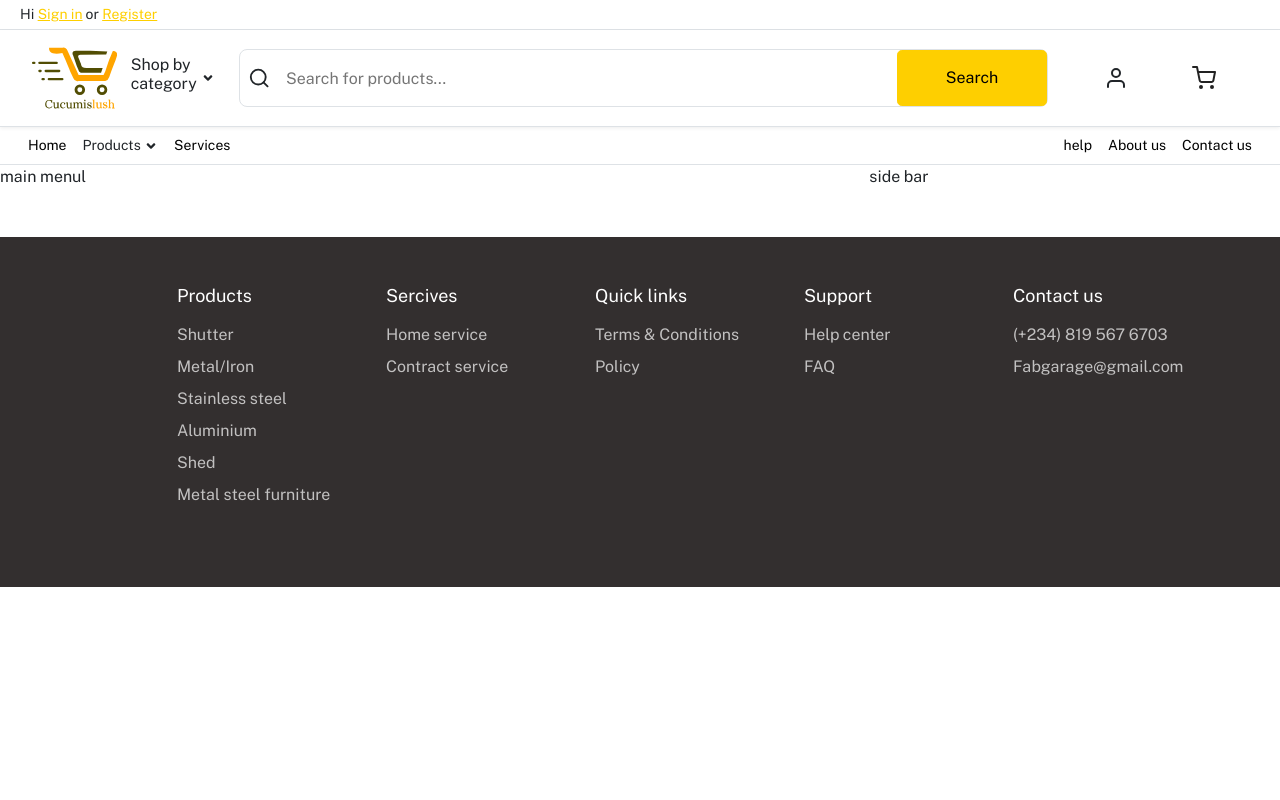
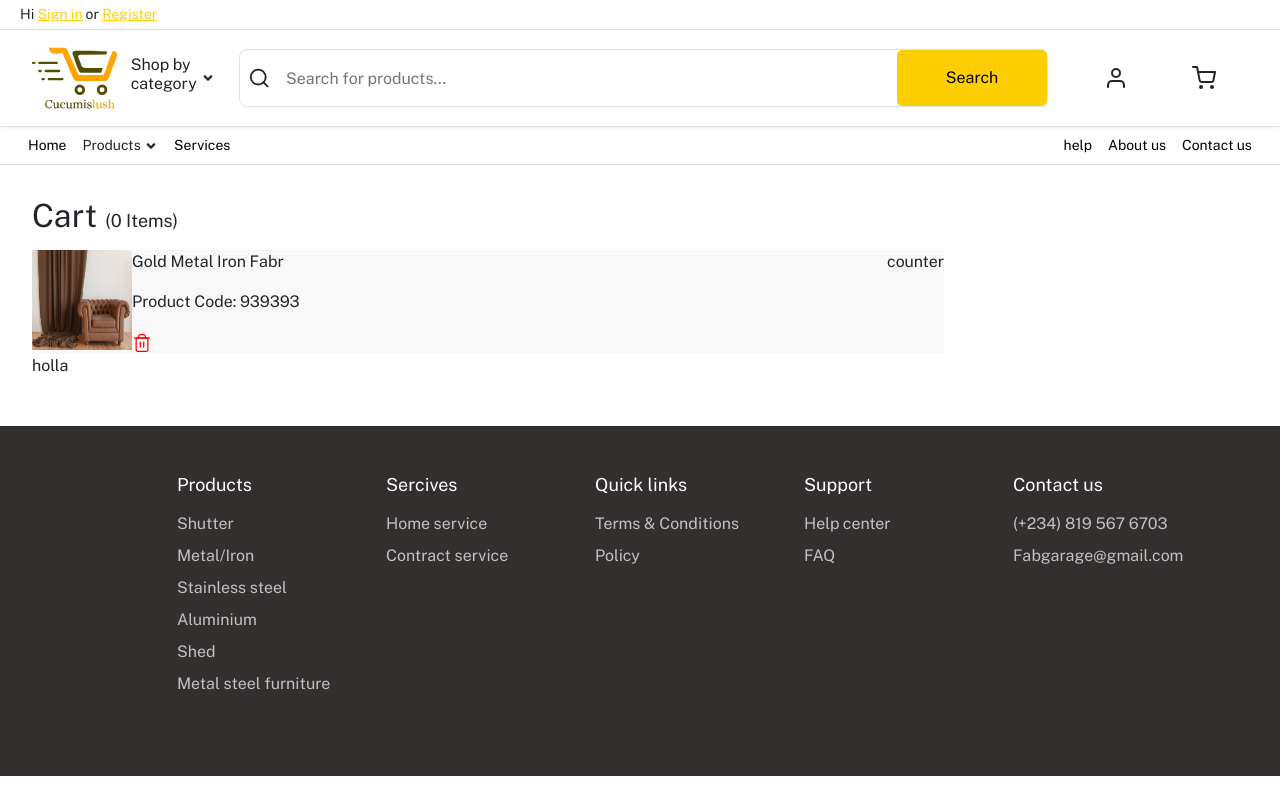
Before and after one commit to AY001A/FAB-SHOP, a React (Create React App) app: page /cart in a window 1280 px wide. Built offline with nearby package versions, Linux system fonts and the light colour scheme.

Commit message:
fix build error

```diff
--- a/src/pages/cart/CartPage.js
+++ b/src/pages/cart/CartPage.js
@@ -7,24 +7,24 @@ const CartPage = () => {
   const { cartQuantity } = useSelector((state) => state.cart);
 
   return (
-    // <div className="cart-page-wrapper">
-    //   <div className="cart-container-wrapper">
-    //     <div className="cart-card-wrapper">
-    //       <div className="cart-header">
-    //         <h2>Cart </h2> <p>({cartQuantity} Items)</p>
-    //       </div>
-    //       <CartCard />
-    //     </div>
-    //     <div className="cart-price-card">holla</div>
+    <div className="cart-page-wrapper">
+      <div className="cart-container-wrapper">
+        <div className="cart-card-wrapper">
+          <div className="cart-header">
+            <h2>Cart </h2> <p>({cartQuantity} Items)</p>
+          </div>
+          <CartCard />
+        </div>
+        <div className="cart-price-card">holla</div>
+      </div>
+    </div>
+    // <div className="row">
+    //   <div className=" col-8 ">main menul</div>
+    //   <div className="col-4  ">
+    //     {" "}
+    //     <div>side bar</div>
     //   </div>
     // </div>
-    <div className="row">
-      <div className=" col-8 ">main menul</div>
-      <div className="col-4  ">
-        {" "}
-        <div>side bar</div>
-      </div>
-    </div>
   );
 };
 
```
